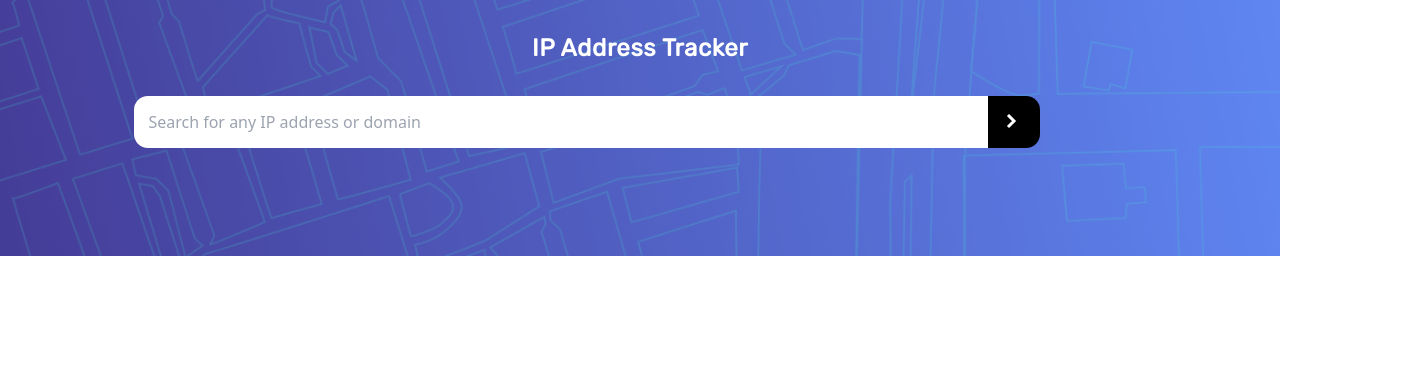
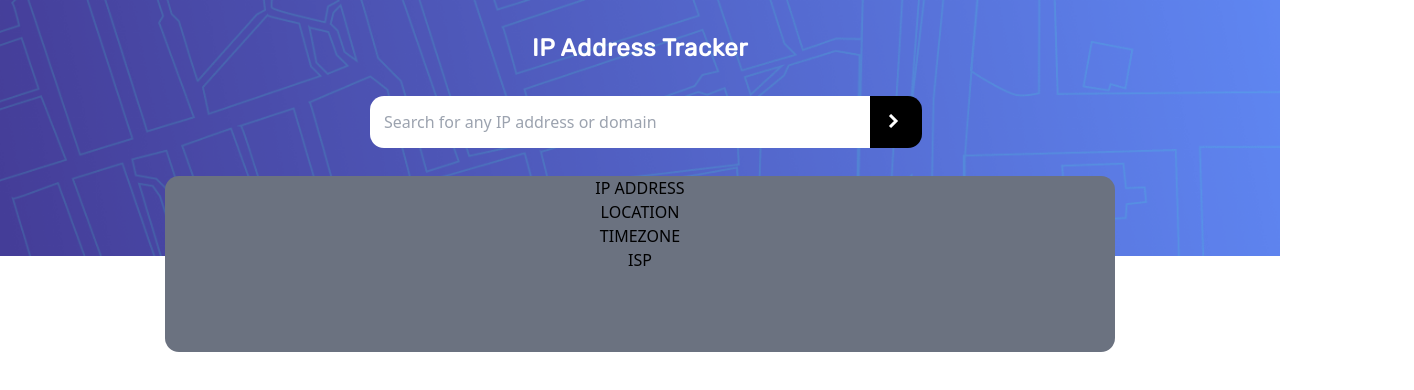
Before and after one commit to lingyundai/ip-address-tracker, a React (Create React App) app: page / in a window 1280 px wide. Shown: the top 390 px of the page, 1414 px wide, since content can reach past the window. Built offline with nearby package versions, Linux system fonts and the light colour scheme.

Commit message:
styling change

```diff
--- a/src/components/Tracker.js
+++ b/src/components/Tracker.js
@@ -1,16 +1,15 @@
 function Tracker () {
-    // sm:right-8 lg:right-24
     return (
-        <div class="flex">
+        <div class="flex text-center">
             <div class="w-full h-64 bg-cover lg:bg-desktop-header-image sm:bg-mobile-header-image">
-                <header class="pt-8 text-center">
+                <header class="pt-8">
                     <h1 class="text-2xl font-rubik font-bold tracking-wide text-white">IP Address Tracker</h1>
                 </header>
-                <div class="w-full mt-8 inline-block relative ml-[10.5vw]">
+                <div class="w-full mt-8 inline-block relative pr-10">
                     <input
                         type="search"
                         id="default-search"
-                        class="w-4/6 p-3.5 rounded-tl-lg rounded-bl-lg"
+                        class="sm:w-searchsmall lg:w-searchbig p-3.5 rounded-tl-lg rounded-bl-lg max-w-full"
                         placeholder="Search for any IP address or domain"
                         required
                     >
@@ -21,6 +20,16 @@ function Tracker () {
                         </svg>
                     </button>
                 </div>
+                <div class="container mt-7 inline-block relative rounded-lg bg-gray-500
+                            sm:max-w-sm sm:w-80 sm:h-80
+                            lg:w-containerlg lg:h-44">
+                    <div class="">
+                        <p>IP ADDRESS</p>
+                        <p>LOCATION</p>
+                        <p>TIMEZONE</p>
+                        <p>ISP</p>
+                    </div>
+                </div>
             </div>
         </div>
     )
--- a/tailwind.config.js
+++ b/tailwind.config.js
@@ -25,6 +25,11 @@ module.exports = {
       borderRadius: {
         'lg': '14px',
       },
+      width: {
+        'searchsmall': '270px',
+        'searchbig': '500px',
+        'containerlg': '950px',
+      }
     },
   },
   plugins: [],
```
